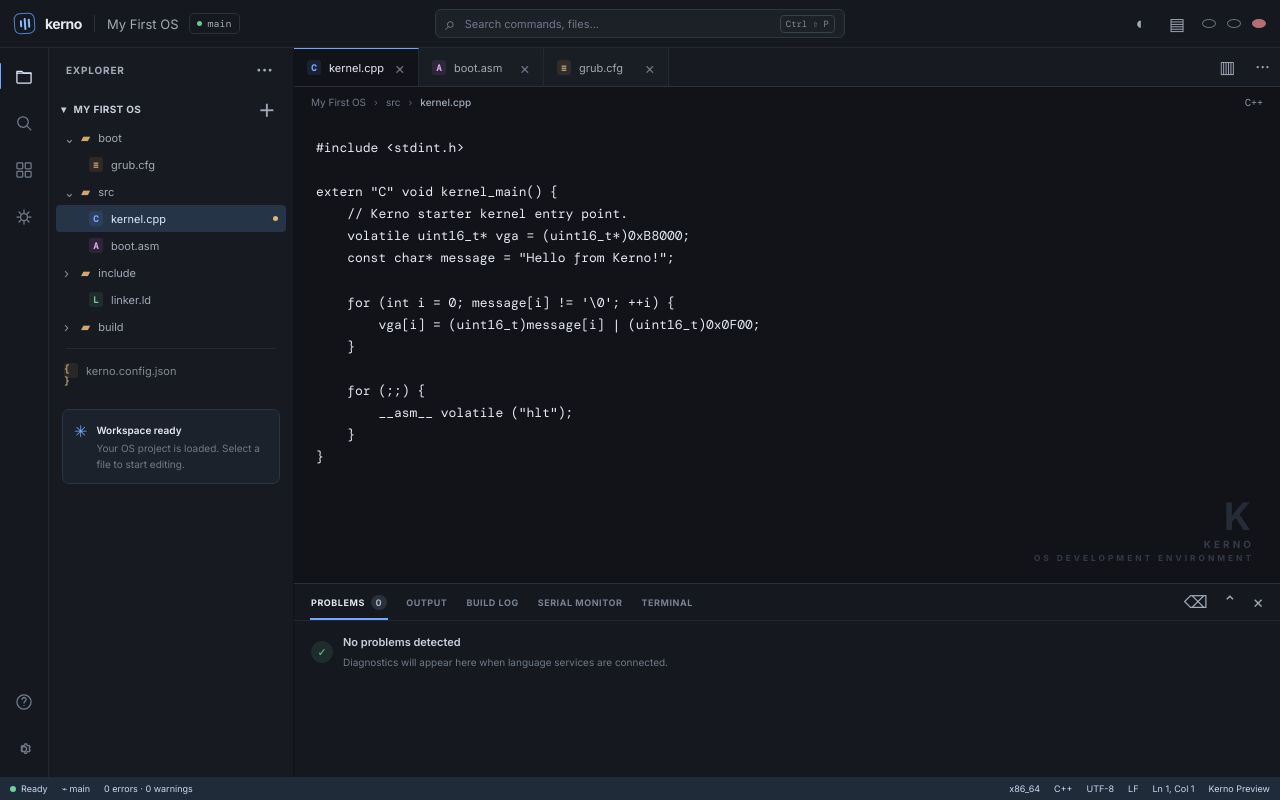
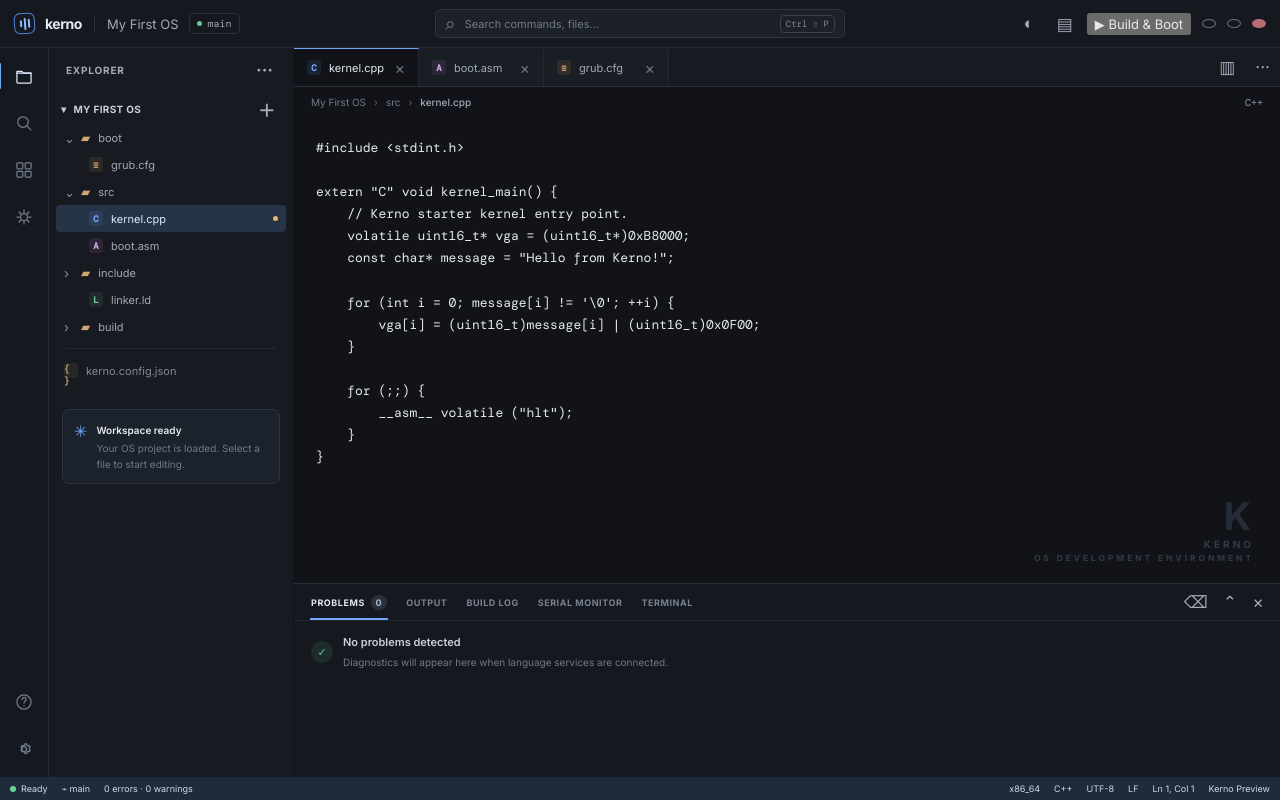
Before and after one commit to Zarr-Dev/kerno, a plain HTML site: page index.html in a window 1280 px wide. Drawn offline with nearby package versions, Linux system fonts and the light colour scheme.

Commit message:
feat: add primary Build and Boot action

```diff
--- a/index.html
+++ b/index.html
@@ -30,6 +30,7 @@
       <div class="titlebar-actions">
         <button class="icon-button" id="themeButton" title="Toggle theme" aria-label="Toggle theme">◐</button>
         <button class="icon-button" id="layoutButton" title="Toggle bottom panel" aria-label="Toggle bottom panel">▤</button>
+        <button class="build-button" id="buildButton"><span class="build-play">▶</span> Build &amp; Boot</button>
         <button class="window-dot minimize" aria-label="Minimize"></button>
         <button class="window-dot maximize" aria-label="Maximize"></button>
         <button class="window-dot close" aria-label="Close"></button>
```
